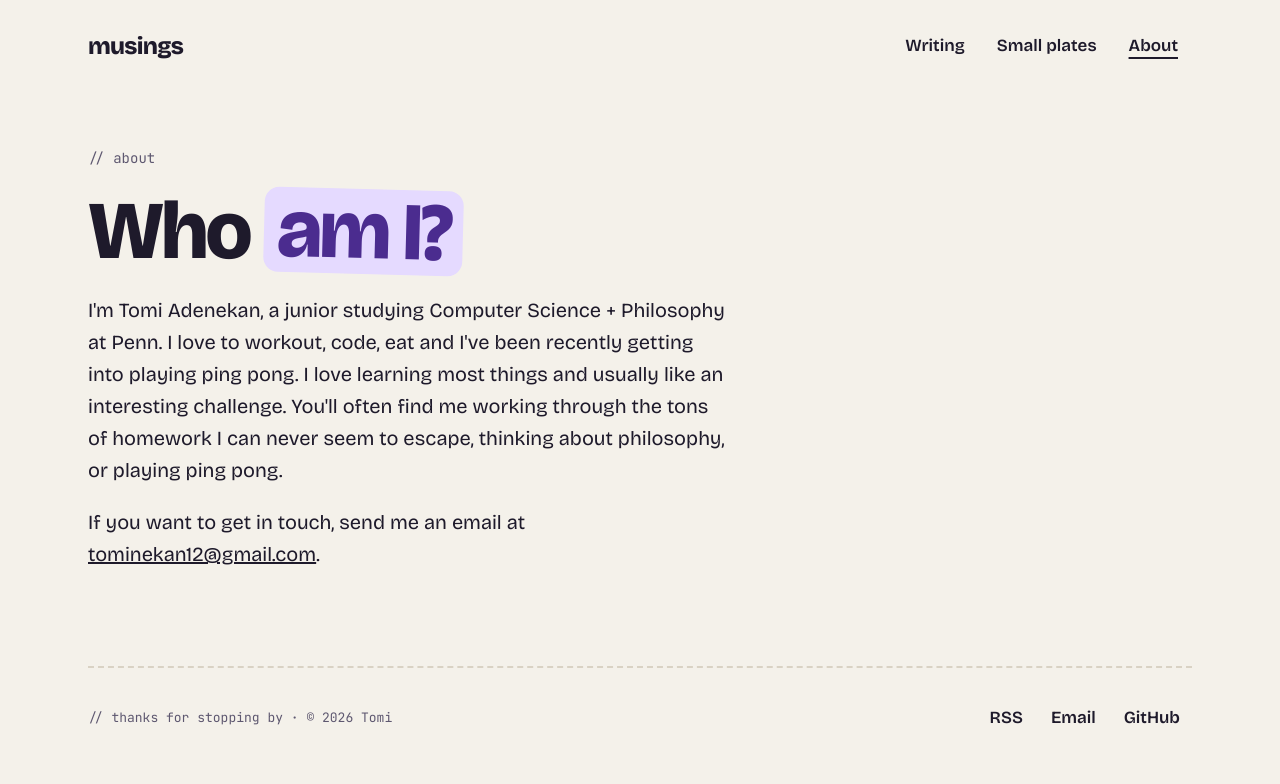
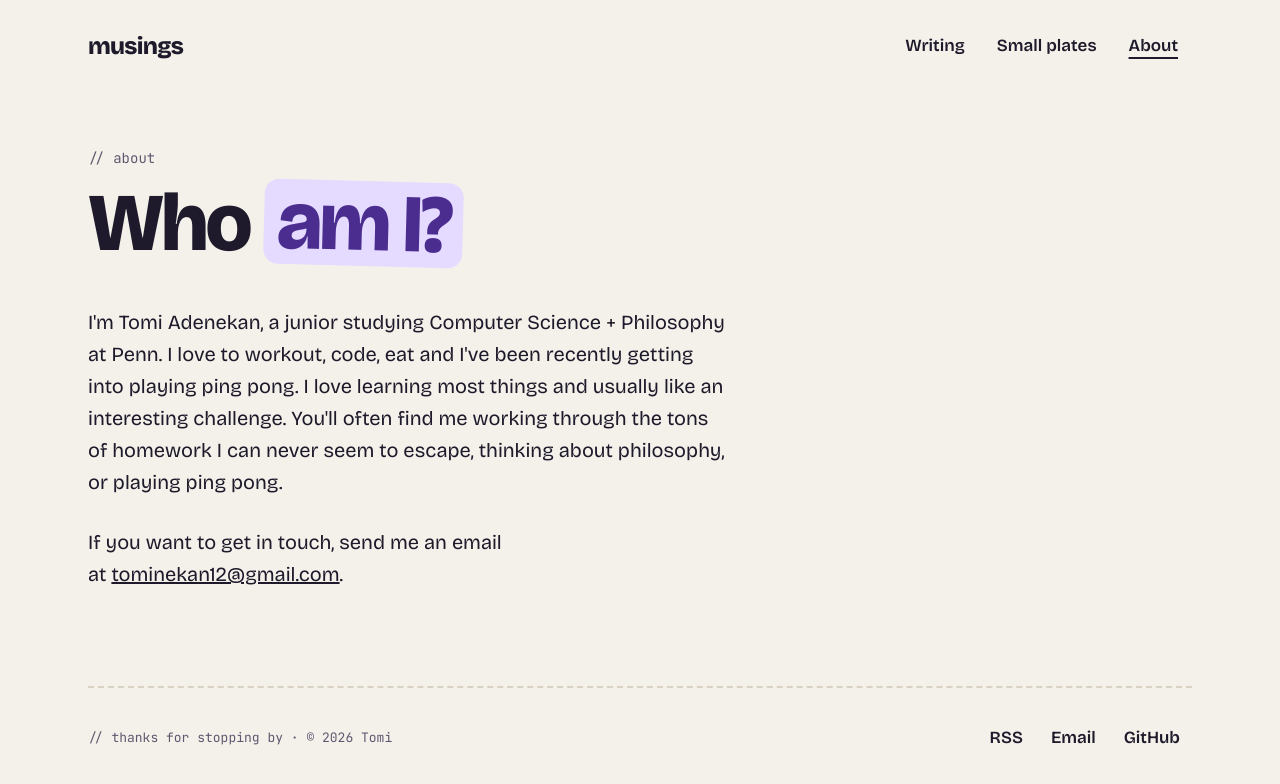
Before and after one commit to tominekan/musingsv2, an Astro site: page /about in a window 1280 px wide. Built offline with nearby package versions, Linux system fonts and the light colour scheme; Astro itself is replaced by a stand-in of ours.

Commit message:
Fix spacing on the About page
Tighten the label above the heading, give the heading room before the
bio, separate the paragraphs, keep the email address from wrapping alone,
and drop the leftover two-column layout.

Co-Authored-By: Claude Opus 5.5 <noreply@anthropic.com>

```diff
--- a/src/pages/about.astro
+++ b/src/pages/about.astro
@@ -3,7 +3,6 @@ import BaseLayout from '../layouts/BaseLayout.astro';
 ---
 <BaseLayout title="About" section="about" description="Who's writing this.">
   <section class="about">
-    <div class="text">
     <p class="kicker">// about</p>
     <h1>Who <span class="hl" data-topic="philosophy">am I?</span></h1>
     <p>
@@ -13,31 +12,21 @@ import BaseLayout from '../layouts/BaseLayout.astro';
       seem to escape, thinking about philosophy, or playing ping pong.
     </p>
     <p>
-        If you want to get in touch, send me an email at{' '}
-        <a href="mailto:tominekan12@gmail.com">tominekan12@gmail.com</a>.
+      If you want to get in touch, send me an email{' '}
+      <span class="nw">at <a href="mailto:tominekan12@gmail.com">tominekan12@gmail.com</a>.</span>
     </p>
-    </div>
   </section>
 </BaseLayout>
 
 <style>
   .about {
-    display: flex;
-    flex-wrap: wrap;
-    gap: 56px;
-    align-items: center;
+    max-width: 640px;
     padding: 56px 0 96px;
   }
-  .text {
-    flex: 1 1 420px;
-    min-width: 0;
-    max-width: 640px;
-    display: flex;
-    flex-direction: column;
-    gap: 20px;
-  }
+  /* The label hugs the heading; the heading gets room before the bio. */
+  .kicker { margin-bottom: 12px; }
   h1 {
-    margin: 0;
+    margin: 0 0 40px;
     font-size: clamp(42px, 6.4vw, 84px);
     line-height: 1.04;
     letter-spacing: -0.035em;
@@ -51,5 +40,8 @@ import BaseLayout from '../layouts/BaseLayout.astro';
     color: var(--t-ink);
     transform: rotate(calc(var(--tilt) * 1.5deg));
   }
-  .text > p:not(.kicker) { margin: 0; font-size: 20px; line-height: 1.6; }
+  p:not(.kicker) { margin: 0; font-size: 20px; line-height: 1.6; }
+  p:not(.kicker) + p { margin-top: 28px; }
+  /* Keeps "at" and the address together so the address never sits alone. */
+  .nw { white-space: nowrap; }
 </style>
```
Lines whose indentation alone changed are shown as unchanged.
